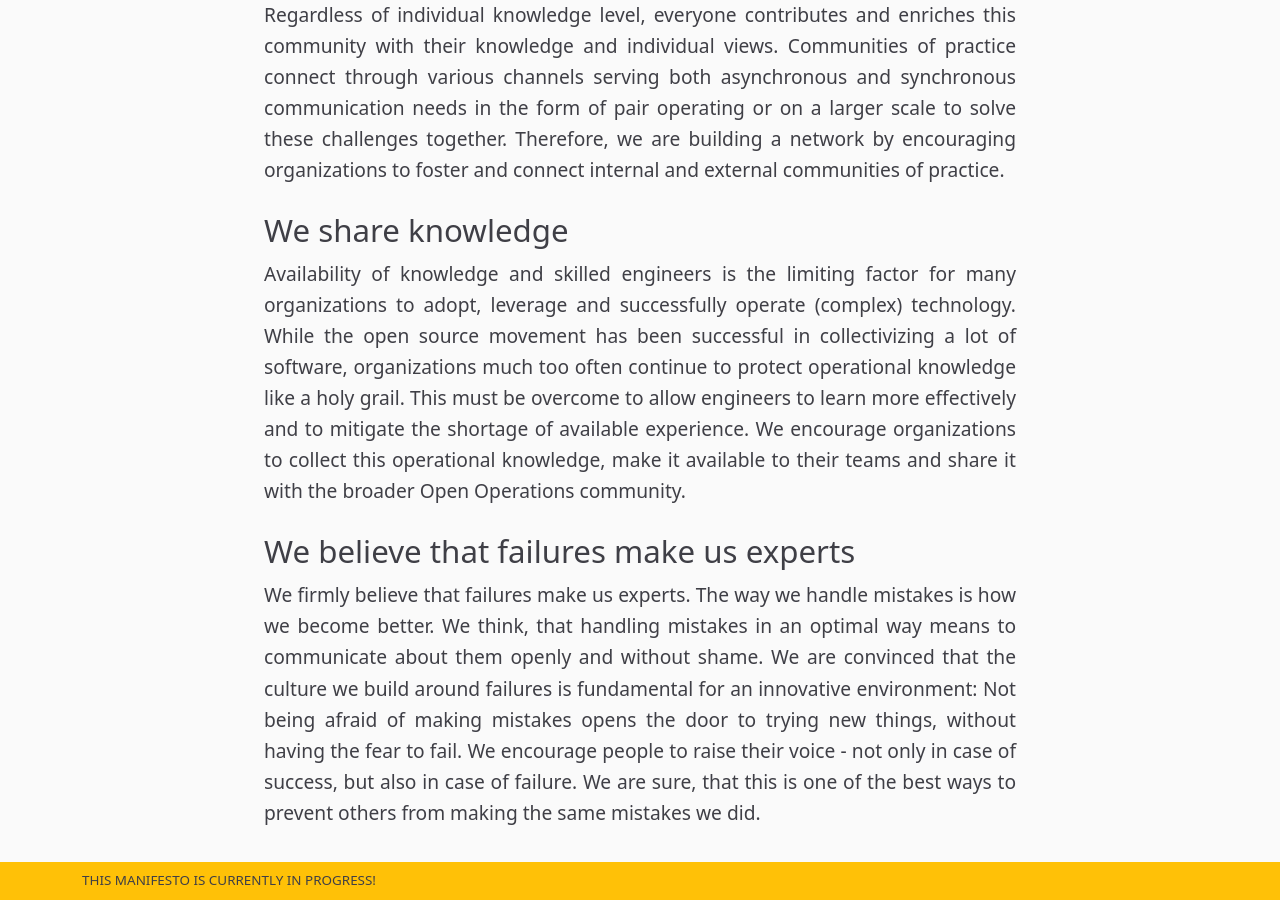
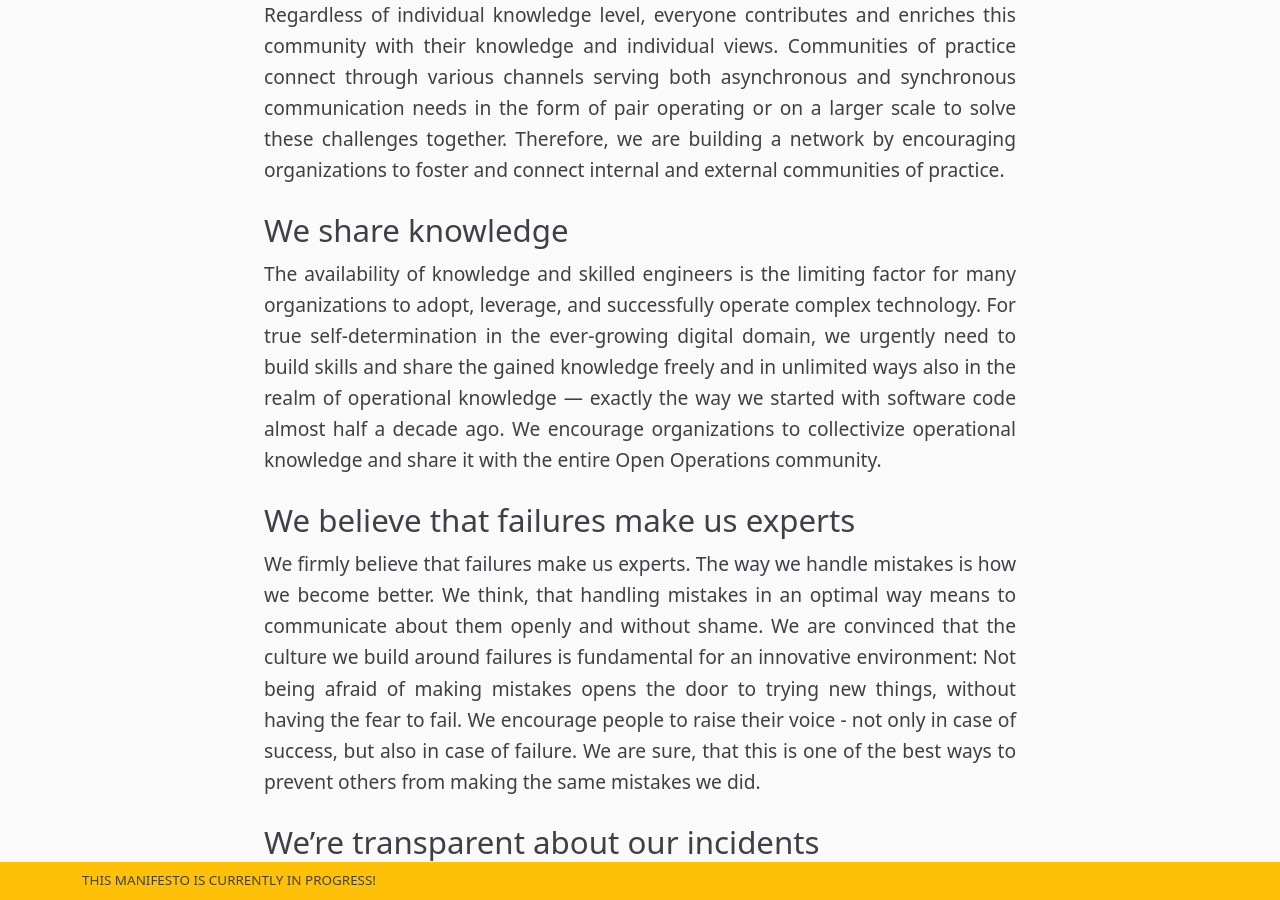
Before and after one commit to SovereignCloudStack/open-operations-manifesto, a Jekyll site: the page built from MANIFESTO.md, in a window 1280 px wide and 900 px high, scrolled down 675 px. Built offline with Jekyll 4.4.1, drawn with Linux system fonts in a browser that asks for light colours.

Commit message:
add changes from session
Signed-off-by: maxwolfs <mail@maxwolfs.com>

```diff
--- a/MANIFESTO.md
+++ b/MANIFESTO.md
@@ -11,9 +11,7 @@
 From time to time, we can get mentally stuck and may need a sparring partner to think outside the box. Open Operations builds a community of practice to keep the barrier to entry low and create a thriving environment for comfortable exchange. Regardless of individual knowledge level, everyone contributes and enriches this community with their knowledge and individual views. Communities of practice connect through various channels serving both asynchronous and synchronous communication needs in the form of pair operating or on a larger scale to solve these challenges together. Therefore, we are building a network by encouraging organizations to foster and connect internal and external communities of practice.
 
 ## We share knowledge
-Availability of knowledge and skilled engineers is the limiting factor for many organizations to adopt, leverage and successfully operate (complex) technology.
-While the open source movement has been successful in collectivizing a lot of software, organizations much too often continue to protect operational knowledge like a holy grail. This must be overcome to allow engineers to learn more effectively and to mitigate the shortage of available experience.
-We encourage organizations to collect this operational knowledge, make it available to their teams and share it with the broader Open Operations community.
+The availability of knowledge and skilled engineers is the limiting factor for many organizations to adopt, leverage, and successfully operate complex technology. For true self-determination in the ever-growing digital domain, we urgently need to build skills and share the gained knowledge freely and in unlimited ways also in the realm of operational knowledge — exactly the way we started with software code almost half a decade ago. We encourage organizations to collectivize operational knowledge and share it with the entire Open Operations community.
 
 ## We believe that failures make us experts
 We firmly believe that failures make us experts. The way we handle mistakes is how we become better. We think, that handling mistakes in an optimal way means to communicate about them openly and without shame. We are convinced that the culture we build around failures is fundamental for an innovative environment: Not being afraid of making mistakes opens the door to trying new things, without having the fear to fail. We encourage people to raise their voice - not only in case of success, but also in case of failure. We are sure, that this is one of the best ways to prevent others from making the same mistakes we did.
```
